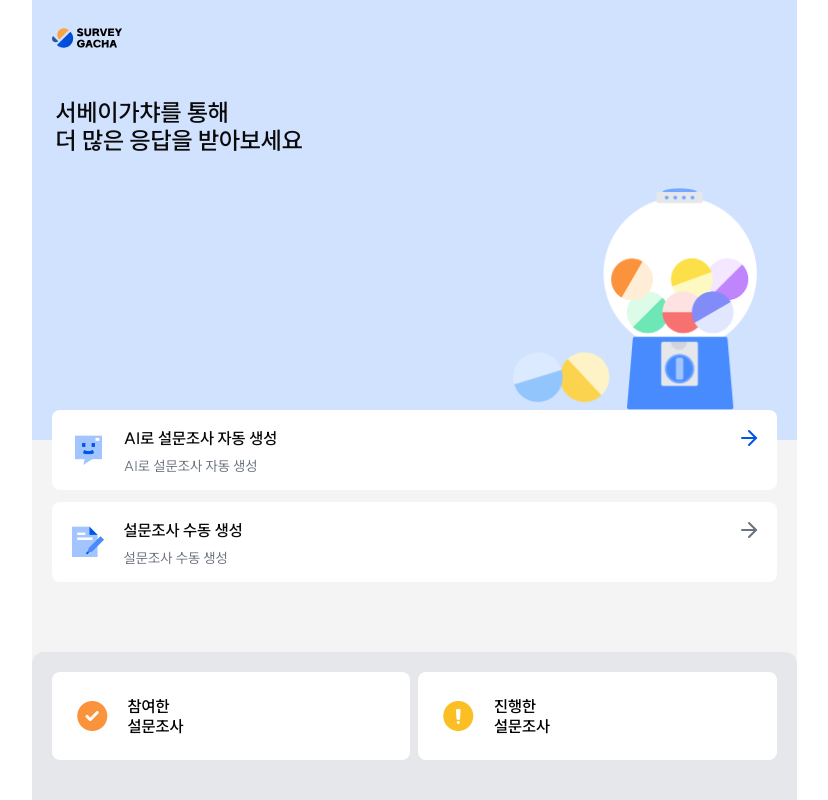
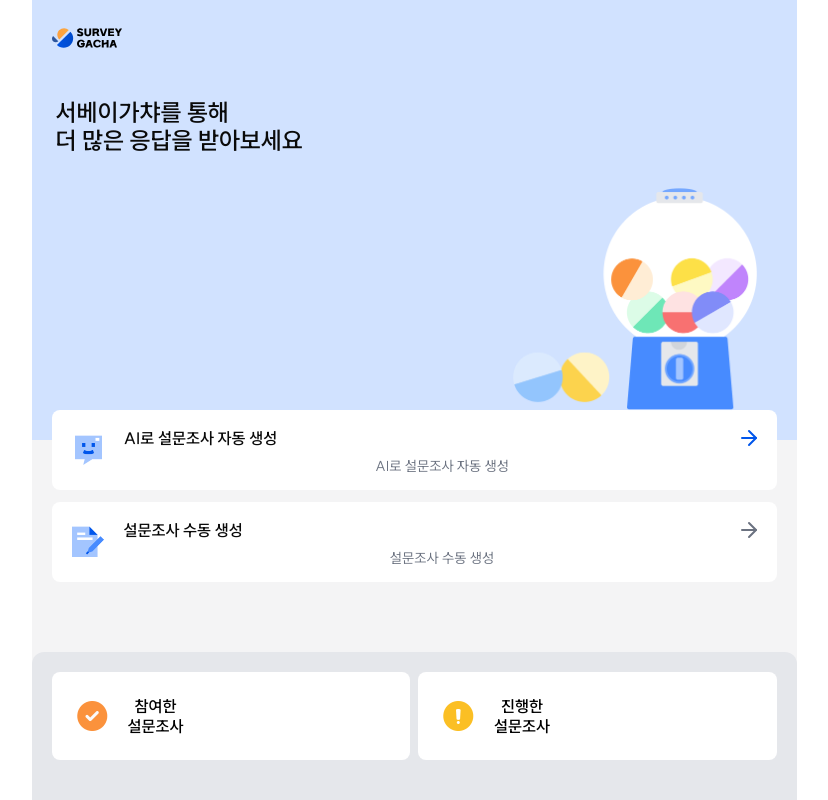
Before and after one commit to kim-taewoo/surveygacha, a Next.js app: page / in a window 1280 px wide. Shown: the whole page, without its empty margins (226-1054 px from the left). Built offline with nearby package versions, Linux system fonts and the light colour scheme.

Commit message:
fix: Remove unset and cursor: pointer styles for the button element in the global CSS

```diff
--- a/src/app/globals.css
+++ b/src/app/globals.css
@@ -69,8 +69,4 @@ body {
   body {
     @apply bg-background text-foreground;
   }
-  button {
-    all: unset;
-    cursor: pointer;
-  }
 }
```
